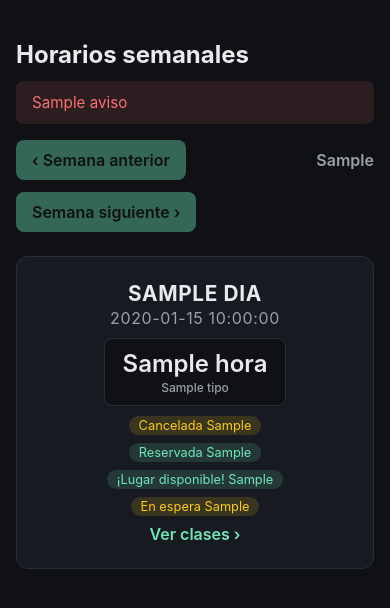
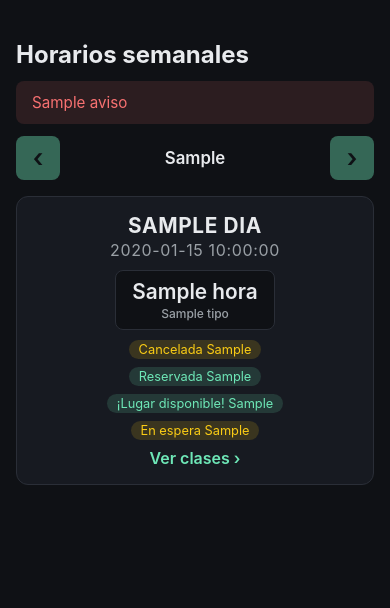
Before and after one commit to pilisoldo1-code/Just-Show-Up, a FastAPI app: template app/templates/index.html in a window 390 px wide. Shown: the part 111-719 px from the top of the page. Run offline with FastAPI, Linux system fonts and the light colour scheme; the template is opened without the code that fills it: most values are stand-ins (such as "Sample title", 1, 10 or a date in 2020).

Commit message:
Horarios en celular: navegación de semanas compacta y encabezado de Horarios fijos
Co-Authored-By: Claude Opus 5.5 <noreply@anthropic.com>

```diff
--- a/app/main.py
+++ b/app/main.py
@@ -91,6 +91,11 @@ def _rango_semana(offset: int) -> tuple[date, date]:
 
 def _formato_rango(inicio: date, fin: date) -> str:
     return f"{inicio.day} de {MESES[inicio.month]} al {fin.day} de {MESES[fin.month]}"
+
+
+def _formato_rango_corto(inicio: date, fin: date) -> str:
+    """Para celular: «26 oct – 1 nov»."""
+    return f"{inicio.day} {clases.MESES_CORTOS[inicio.month]} – {fin.day} {clases.MESES_CORTOS[fin.month]}"
 
 
 def _orden_horario(row: dict) -> tuple:
@@ -346,6 +351,7 @@ def home(request: Request, semana: int = 0, ok: int = 0, aviso: str = "", usuari
         dias=dias,
         semana=semana,
         rango_semana=_formato_rango(inicio, fin),
+        rango_semana_corto=_formato_rango_corto(inicio, fin),
         hay_semana_anterior=semana > 0,
         hay_semana_siguiente=semana < SEMANAS_HACIA_ADELANTE,
         fecha="",
--- a/app/static/style.css
+++ b/app/static/style.css
@@ -2199,3 +2199,89 @@ main.ancho {
         justify-content: center;
     }
 }
+
+/* ---------- horarios en celular ---------- */
+/* Horarios semanales: una sola fila (‹ rango ›); en celular solo flechas y el rango abreviado */
+.semana-nav {
+    flex-wrap: nowrap;
+}
+
+.semana-rango {
+    flex: 1;
+    min-width: 0;
+    text-align: center;
+}
+
+.rango-corto {
+    display: none;
+}
+
+.semana-flecha {
+    flex-shrink: 0;
+    white-space: nowrap;
+}
+
+@media (max-width: 600px) {
+    .semana-nav {
+        gap: 8px;
+        margin: 8px 0 16px;
+    }
+
+    .semana-texto,
+    .rango-largo {
+        display: none;
+    }
+
+    .rango-corto {
+        display: inline;
+        color: var(--text);
+        font-size: 1.05rem;
+        white-space: nowrap;
+    }
+
+    .semana-flecha {
+        width: 44px;
+        height: 44px;
+        padding: 0;
+        display: inline-flex;
+        align-items: center;
+        justify-content: center;
+        font-size: 1.6rem;
+        line-height: 1;
+    }
+}
+
+/* Grilla de la semana en celular: tarjetas más compactas */
+@media (max-width: 440px) {
+    .cards-semana {
+        gap: 12px;
+    }
+
+    .cards-semana .card {
+        padding: 16px;
+    }
+
+    .cards-semana .hora-chip {
+        font-size: 1.3rem;
+        padding: 8px 16px;
+    }
+}
+
+/* Horarios fijos: separación entre el encabezado y la primera tarjeta; en celular el botón va debajo del título */
+.encabezado-seccion {
+    flex-wrap: wrap;
+    row-gap: 12px;
+    margin-bottom: 20px;
+}
+
+.encabezado-seccion h1 {
+    margin: 0;
+}
+
+@media (max-width: 600px) {
+    .encabezado-seccion {
+        flex-direction: column;
+        align-items: flex-start;
+        margin-bottom: 16px;
+    }
+}
--- a/app/templates/index.html
+++ b/app/templates/index.html
@@ -15,21 +15,24 @@
         <div class="aviso {{ 'aviso-ok' if aviso_ok else 'aviso-error' }}">{{ aviso }}</div>
         {% endif %}
 
-        <div class="semana-nav">
+        <nav class="semana-nav" aria-label="Cambiar de semana">
             {% if hay_semana_anterior %}
-            <a class="btn btn-secundario" href="/?semana={{ semana - 1 }}">‹ Semana anterior</a>
+            <a class="btn btn-secundario semana-flecha" href="/?semana={{ semana - 1 }}" aria-label="Semana anterior">‹<span class="semana-texto"> Semana anterior</span></a>
             {% else %}
-            <span class="btn btn-secundario btn-disabled">‹ Semana anterior</span>
+            <span class="btn btn-secundario btn-disabled semana-flecha" aria-hidden="true">‹<span class="semana-texto"> Semana anterior</span></span>
             {% endif %}
 
-            <span class="semana-rango">{{ rango_semana }}</span>
+            <span class="semana-rango">
+                <span class="rango-largo">{{ rango_semana }}</span>
+                <span class="rango-corto">{{ rango_semana_corto }}</span>
+            </span>
 
             {% if hay_semana_siguiente %}
-            <a class="btn btn-secundario" href="/?semana={{ semana + 1 }}">Semana siguiente ›</a>
+            <a class="btn btn-secundario semana-flecha" href="/?semana={{ semana + 1 }}" aria-label="Semana siguiente"><span class="semana-texto">Semana siguiente </span>›</a>
             {% else %}
-            <span class="btn btn-secundario btn-disabled">Semana siguiente ›</span>
+            <span class="btn btn-secundario btn-disabled semana-flecha" aria-hidden="true"><span class="semana-texto">Semana siguiente </span>›</span>
             {% endif %}
-        </div>
+        </nav>
 
         {% if dias %}
         <div class="cards cards-semana">
--- a/app/templates/profesora_horarios.html
+++ b/app/templates/profesora_horarios.html
@@ -12,7 +12,7 @@
         {% if aviso %}
         <div class="aviso {{ 'aviso-ok' if aviso_ok else 'aviso-error' }}">{{ aviso }}</div>
         {% endif %}
-        <div class="header-row">
+        <div class="header-row encabezado-seccion">
             <h1>Horarios fijos</h1>
             <div class="header-acciones">
                 <a class="btn" href="/profesora/horarios/nuevo">+ Nuevo horario</a>
```
Also changed, not shown: CLAUDE.md (+3 -0 lines), tests/test_menu.py (+29 -0 lines).
